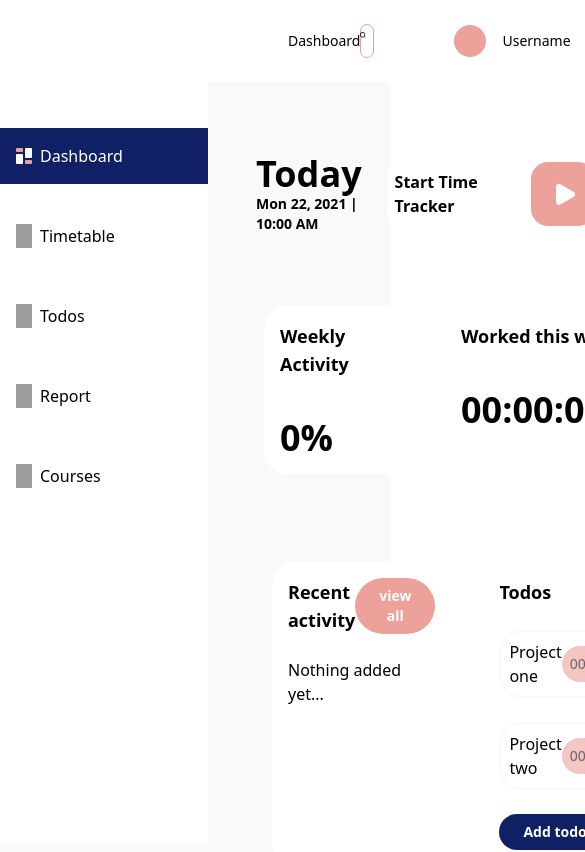
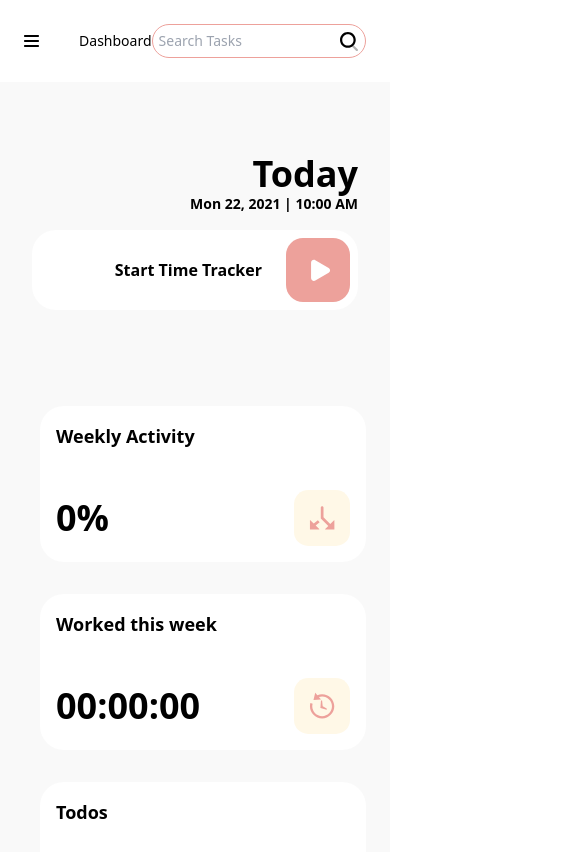
Before and after one commit to IsraelChidera/studentbook2, a React (Create React App) app: page /dashboard in a window 390 px wide. Shown: the top 852 px of the page, 585 px wide, since content can reach past the window. Built offline with nearby package versions, Linux system fonts and the light colour scheme; grey boxes are pictures that could not be loaded.

Commit message:
Mobile responsiveness

```diff
--- a/src/components/Navbar.jsx
+++ b/src/components/Navbar.jsx
@@ -1,10 +1,14 @@
-import React from 'react';
+import React, { useState } from 'react';
 import Box from './UI/Box';
 import Button from './UI/Button';
+import ham from './assets/ham.svg';
 
 const Navbar = ({handleLogin}) => {
+    const [click, setClick] = useState(false)
 
-
+    const handleClick = () => {
+        console.log('hamburger icon')
+    }
 
   return (
     <Box className='flex justify-around items-center'>
@@ -14,30 +18,18 @@ const Navbar = ({handleLogin}) => {
             </a>
         </Box>
 
-        <Box>
-            <ul className='flex justify-between text-sm font-extrabold text-textgray'>
-                <li className='mr-6'>
-                    <a href="#">
-                        Contact
-                    </a>
-                </li>
+        <Box className='flex justify-between items-center'>
 
-                <li>
-                    <a href="#">
-                        About
-                    </a>
-                </li>
-            </ul>
+            <Box className='ml-6'>
+                <Button
+                    className='bg-primary block'
+                    onClick={handleLogin}
+                >
+                    Login
+                </Button>
+            </Box>
         </Box>
 
-        <Box>
-            <Button
-                className='bg-primary'
-                onClick={handleLogin}
-            >
-                Login
-            </Button>
-        </Box>
     </Box>
   )
 }
--- a/src/components/dashboard/DbContent.jsx
+++ b/src/components/dashboard/DbContent.jsx
@@ -12,16 +12,16 @@ import projects from '../assets/projects.svg';
 const DbContent = () => {
   return (
     <Box className='dbgrid bg-gray pt-10 ' >
-        <Box className='fixed w-52 h-full pt-16 top-0 left-0 bg-white'>
+        <Box className='md:fixed md:block hidden md:w-52 md:h-full pt-16 md:top-0 md:left-0 bg-white'>
             <DbSidebar/>
         </Box>
 
         <Box
-            className='content ml-56 w-full pb-10'
+            className='content md:ml-56 w-full pb-10'
         >
 
-            <Box className='flex justify-between items-center w-full p-8'>
-                <Box>
+            <Box className='md:flex block justify-between items-center w-full p-8'>
+                <Box className='text-right md:text-left mb-4 md:mb-0'>
                     <Text className='text-4xl font-bold'>
                         Today
                     </Text>
@@ -33,10 +33,11 @@ const DbContent = () => {
                 <Box>
                     <Box
                         // title="Start Time Tracker"
-                        style={{
-                            width: 300,
-                        }}
-                        className='bg-white rounded-3xl flex justify-center items-center p-2'
+                        // style={{
+                        //     width: 300,
+                        // }}
+                        className='md:w-80 w-full bg-white rounded-3xl
+                        flex justify-end items-center p-2'
                     >
                         <Text className='font-semibold'>
                             Start Time Tracker
@@ -53,9 +54,9 @@ const DbContent = () => {
                 </Box>
             </Box>
 
-            <Box className='p-8 flex justify-between'>
+            <Box className='p-8 md:flex md:justify-between'>
 
-                <Box className='bg-white p-4 rounded-3xl h-full w-full m-2'>
+                <Box className='bg-white md:mt-0 mt-8 p-4 rounded-3xl h-full w-full m-2'>
                     <Box className='flex flex-col justify-between'>
                         <Text className='text-lg font-semibold mb-10'>
                             Weekly Activity
@@ -77,7 +78,7 @@ const DbContent = () => {
                     </Box>
                 </Box>
 
-                <Box className='bg-white p-4 m-2 rounded-3xl h-full w-full'>
+                <Box className='bg-white md:mt-0 mt-8 p-4 m-2 rounded-3xl h-full w-full'>
                     <Box className='flex flex-col justify-between'>
                         <Text className='text-lg font-semibold mb-10'>
                             Worked this week
@@ -99,7 +100,7 @@ const DbContent = () => {
                     </Box>
                 </Box>
 
-                <Box className='bg-white p-4 m-2 rounded-3xl h-full w-full'>
+                <Box className='bg-white md:mt-0 mt-8 p-4 m-2 rounded-3xl h-full w-full'>
                     <Box className='flex flex-col justify-between'>
                         <Text className='text-lg font-semibold mb-10'>
                             Todos
@@ -123,8 +124,8 @@ const DbContent = () => {
 
             </Box>
 
-            <Box className='p-8 flex justify-between'>
-                <Box className='p-4 m-4 rounded-3xl bg-white w-full'>
+            <Box className='p-8 md:flex block justify-between'>
+                <Box className='p-4 md:m-4 mt-4 rounded-3xl bg-white w-full'>
                     <Box className='flex justify-between items-center'>
                         <Text className='text-lg font-semibold'>
                             Recent activity
@@ -143,7 +144,7 @@ const DbContent = () => {
                     </Box>
                 </Box>
 
-                <Box className='p-4 m-4 rounded-3xl bg-white w-full'>
+                <Box className='p-4 md:m-4 mt-4 rounded-3xl bg-white w-full'>
                     <Text className='text-lg font-semibold '>
                         Todos
                     </Text>
--- a/src/components/dashboard/DbNav.jsx
+++ b/src/components/dashboard/DbNav.jsx
@@ -6,18 +6,27 @@ import search from '../assets/search.svg';
 import holder from '../assets/holder.svg';
 
 const DbNav = () => {
+
+    const handleClick = () => {
+        console.log("dbnav clicked")
+    }
   return (
-    <Box className='ml-56 flex justify-between items-center py-6 bg-white px-6 text-sm'>
+    <Box className='md:ml-56 flex justify-between items-center py-6 bg-white px-6 text-sm'>
         <Box className='flex justify-between items-center'>
 
             <Box className='flex justify-center items-center '>
-                <Box className='mr-10'>
+                <Box
+                    className='mr-10 cursor-pointer'
+
+                >
                     <img
                         src={ham}
                         alt="ham icon"
                         className='w-4'
+                        onClick={handleClick}
                     />
                 </Box>
+
                 <Text>
                     Dashboard
                 </Text>
@@ -45,7 +54,7 @@ const DbNav = () => {
             </Box>
         </Box>
 
-        <Box className='flex justify-center items-center ml-20'>
+        <Box className='md:flex hidden justify-center items-center ml-20'>
             <Box className='mr-4 w-8'>
                 <img
                     src={holder}
--- a/src/pages/Dashboard.jsx
+++ b/src/pages/Dashboard.jsx
@@ -8,7 +8,6 @@ const Dashboard = () => {
     <Box>
         <DbNav className=''/>
         <DbContent/>
-        Dashboard view
     </Box>
   )
 }
```
